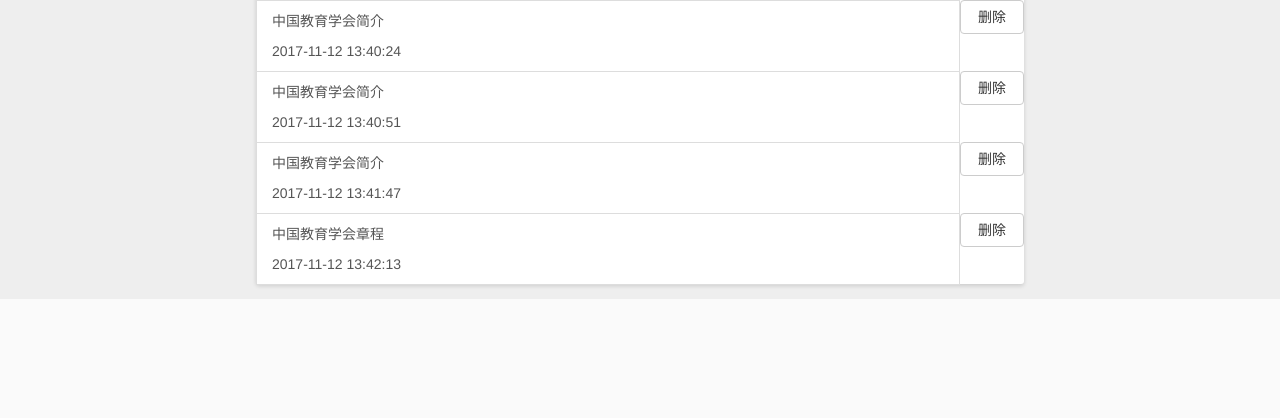
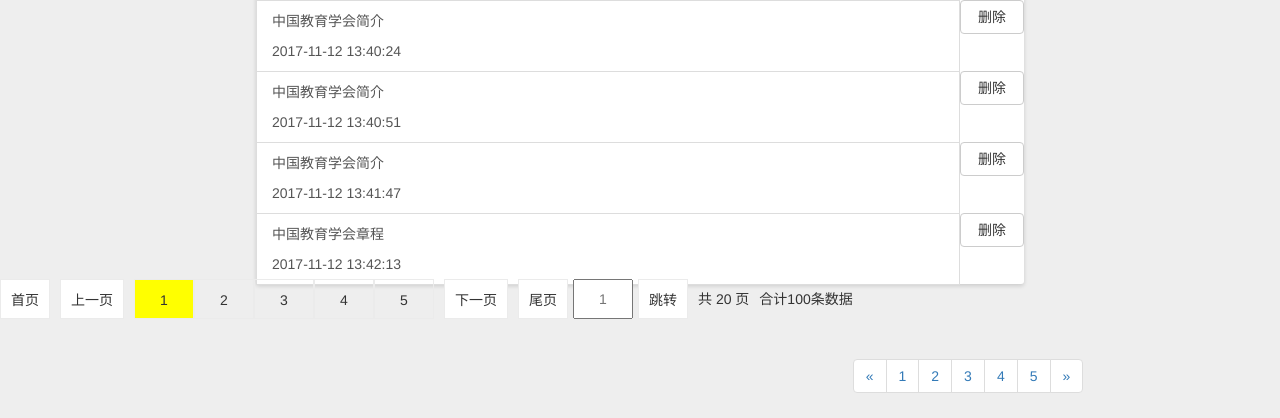
Before and after one commit to leezerofly/Academic-society, a PHP site: page /views/adminArticle.php in a window 1280 px wide. Shown: the part 2057-2475 px from the top of the page. Before the commit the page ends 2347 px from the top, so only its background shows below. Run offline with PHP 8.4, Linux system fonts and the light colour scheme; data comes from the database, SQL or seed files in the repository.

Commit message:
分页功能（未完成）

```diff
--- /dev/null
+++ b/css/paging.css
@@ -0,0 +1,70 @@
+* {
+  margin: 0;
+  padding: 0;
+  list-style: none;
+}
+.fl {
+  float: left;
+}
+.box {
+  height: 40px;
+  line-height: 40px;
+  position: relative;
+  left: 50%;
+  top: 50%;
+  transform: translate(-50%, -50%);
+  text-align: center;
+}
+.box button {
+  padding: 0 10px;
+  margin: 0 10px;
+  height: 40px;
+  float: left;
+  cursor: pointer;
+  border: 1px solid #ebebeb;
+  background-color: #ffffff;
+}
+.box .first-page,
+.box .last-page {
+  margin: 0;
+}
+.box .pageWrap {
+  height: 40px;
+  float: left;
+  overflow: hidden;
+}
+.box .pageWrap ul {
+  width: 100000px;
+  height: 40px;
+  float: left;
+}
+.box .pageWrap ul li {
+  width: 60px;
+  height: 40px;
+  border: 1px solid #ebebeb;
+  line-height: 40px;
+  box-sizing: border-box;
+  cursor: pointer;
+  float: left;
+}
+.box .pageWrap ul .sel-page {
+  background-color: yellow;
+}
+.box .jump-text {
+  width: 60px;
+  height: 40px;
+  box-sizing: border-box;
+  text-align: center;
+  margin: 0 5px;
+  float: left;
+}
+.box .jump-button {
+  margin: 0;
+  float: left;
+}
+.box .total-pages,
+.box .total-count {
+  margin-left: 10px;
+  float: left;
+  font-size: 14px;
+}
--- /dev/null
+++ b/js/paging.js
@@ -0,0 +1,126 @@
+(function($, window, document) {
+    // 定义构造函数
+    function Paging(el, options) {
+        this.el = el;
+        this.options = {
+            pageNo: options.initPageNo || 1, // 初始页码
+            totalPages: options.totalPages || 1, //总页数
+            totalCount: options.totalCount || '', // 条目总数
+            slideSpeed: options.slideSpeed || 0, // 缓动速度
+            jump: options.jump || false, // 支持跳转
+            callback: options.callback || function() {} // 回调函数
+        };
+        this.init();
+    }
+    // 给实例对象添加公共属性和方法
+    Paging.prototype = {
+        constructor: Paging,
+        init: function() {
+            this.createDom();
+            this.bindEvents();
+        },
+        createDom: function() {
+            var that = this,
+                ulDom = '',
+                jumpDom = '',
+                content = '',
+                liWidth = 60, // li的宽度
+                totalPages = that.options.totalPages, // 总页数
+                wrapLength = 0;
+            totalPages > 5 ? wrapLength = 5 * liWidth : wrapLength = totalPages * liWidth;
+            for (var i = 1; i <= that.options.totalPages; i++) {
+                i != 1 ? ulDom += '<li>' + i + '</li>' : ulDom += '<li class="sel-page">' + i + '</li>';
+            }
+            that.options.jump ? jumpDom = '<input type="text" placeholder="1" class="jump-text" id="jumpText"><button type="button" class="jump-button" id="jumpBtn">跳转</button>' : jumpDom = '';
+            content = '<button type="button" id="firstPage" class="turnPage first-page">首页</button>' +
+                '<button class="turnPage" id="prePage">上一页</button>' +
+                '<div class="pageWrap" style="width:' + wrapLength + 'px">' +
+                '<ul id="pageSelect" style="transition:all ' + that.options.slideSpeed + 'ms">' +
+                ulDom +
+                '</ul></div>' +
+                '<button class="turnPage" id="nextPage">下一页</button>' +
+                '<button type="button" id="lastPage" class="last-page">尾页</button>' +
+                jumpDom +
+                '<p class="total-pages">共&nbsp;' +
+                that.options.totalPages +
+                '&nbsp;页</p>' +
+                '<p class="total-count">' +
+                that.options.totalCount +
+                '</p>';
+            that.el.html(content);
+        },
+        bindEvents: function() {
+            var that = this,
+                pageSelect = $('#pageSelect'), // ul
+                lis = pageSelect.children(), // li的集合
+                liWidth = lis[0].offsetWidth, // li的宽度
+                totalPages = that.options.totalPages, // 总页数
+                pageIndex = that.options.pageNo, // 当前选择的页码
+                distance = 0, // ul移动距离
+                prePage = $('#prePage'),
+                nextPage = $('#nextPage'),
+                firstPage = $('#firstPage'),
+                lastPage = $('#lastPage'),
+                jumpBtn = $('#jumpBtn'),
+                jumpText = $('#jumpText');
+
+            prePage.on('click', function() {
+                pageIndex--;
+                if (pageIndex < 1) pageIndex = 1;
+                handles(pageIndex);
+            })
+
+            nextPage.on('click', function() {
+                pageIndex++;
+                if (pageIndex > lis.length) pageIndex = lis.length;
+                handles(pageIndex);
+            })
+
+            firstPage.on('click', function() {
+                pageIndex = 1;
+                handles(pageIndex);
+            })
+
+            lastPage.on('click', function() {
+                pageIndex = totalPages;
+                handles(pageIndex);
+            })
+
+            jumpBtn.on('click', function() {
+                var jumpNum = parseInt(jumpText.val().replace(/\D/g, ''));
+                if (jumpNum && jumpNum >= 1 && jumpNum <= totalPages) {
+                    pageIndex = jumpNum;
+                    handles(pageIndex);
+                    jumpText.val(jumpNum);
+                }
+            })
+
+            lis.on('click', function() {
+                pageIndex = $(this).index() + 1;
+                handles(pageIndex);
+            })
+
+            function handles(pageIndex) {
+                lis.removeClass('sel-page').eq(pageIndex - 1).addClass('sel-page');
+                if (totalPages <= 5) {
+                    that.options.callback(pageIndex);
+                    return false;
+                }
+                if (pageIndex >= 3 && pageIndex <= totalPages - 2) distance = (pageIndex - 3) * liWidth;
+                if (pageIndex == 2 || pageIndex == 1) distance = 0;
+                if (pageIndex > totalPages - 2) distance = (totalPages - 5) * liWidth;
+                pageSelect.css('transform', 'translateX(' + (-distance) + 'px)');
+                pageIndex == 1 ? firstPage.attr('disabled', true) : firstPage.attr('disabled', false);
+                pageIndex == 1 ? prePage.attr('disabled', true) : prePage.attr('disabled', false);
+                pageIndex == totalPages ? lastPage.attr('disabled', true) : lastPage.attr('disabled', false);
+                pageIndex == totalPages ? nextPage.attr('disabled', true) : nextPage.attr('disabled', false);
+                that.options.callback(pageIndex);
+            }
+
+            handles(that.options.pageNo); // 初始化页码位置
+        }
+    }
+    $.fn.paging = function(options) {
+        return new Paging($(this), options);
+    }
+})(jQuery, window, document);
--- a/views/adminArticle.php
+++ b/views/adminArticle.php
@@ -29,6 +29,7 @@
   <title>管理文章</title>
 
   <link rel="stylesheet" href="/css/index.css">
+  <link rel="stylesheet" href="/css/paging.css">
 
 </head>
 <body>
@@ -37,6 +38,40 @@
       $selectArticle->selectAllTitle();
     ?>
   </div>
+
+  <div class="box center-block" id="box"></div>
+    <script src="/js/paging.js"></script>
+    <script>
+        var setTotalCount = 100;
+        $('#box').paging({
+            initPageNo: 1, // 初始页码
+            totalPages: 20, //总页数
+            totalCount: '合计' + setTotalCount + '条数据', // 条目总数
+            slideSpeed: 600, // 缓动速度。单位毫秒
+            jump: true, //是否支持跳转
+            callback: function(page) { // 回调函数
+                console.log(page);
+            }
+        })
+    </script>
+
+  <ul class="pagination">
+    <li>
+      <a href="#" aria-label="Previous">
+        <span aria-hidden="true">&laquo;</span>
+      </a>
+    </li>
+    <li><a href="#">1</a></li>
+    <li><a href="#">2</a></li>
+    <li><a href="#">3</a></li>
+    <li><a href="#">4</a></li>
+    <li><a href="#">5</a></li>
+    <li>
+      <a href="#" aria-label="Next">
+        <span aria-hidden="true">&raquo;</span>
+      </a>
+    </li>
+  </ul>
 
   <script>
     // 确认弹框
```
